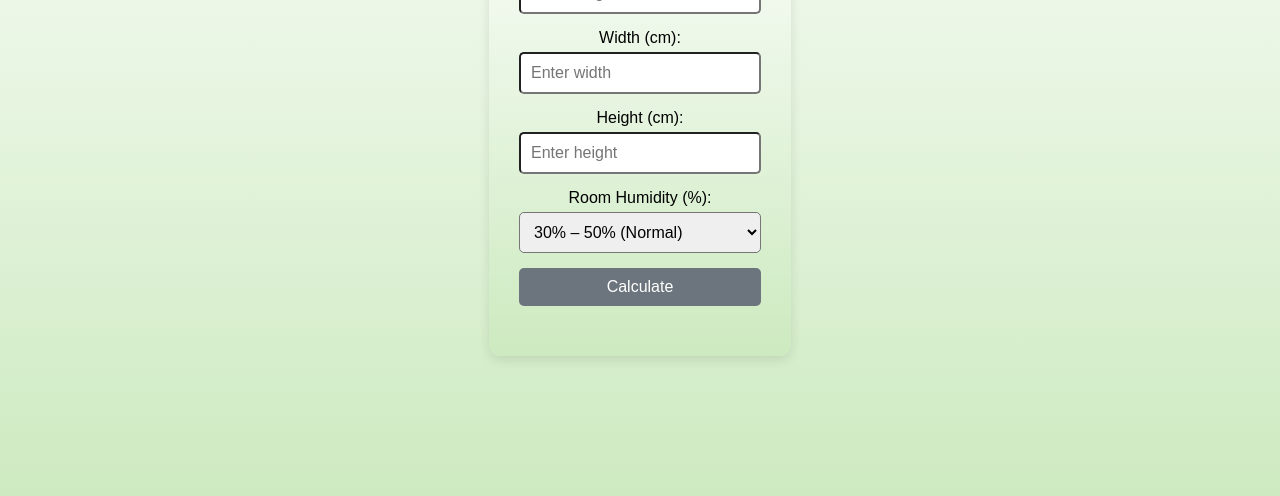
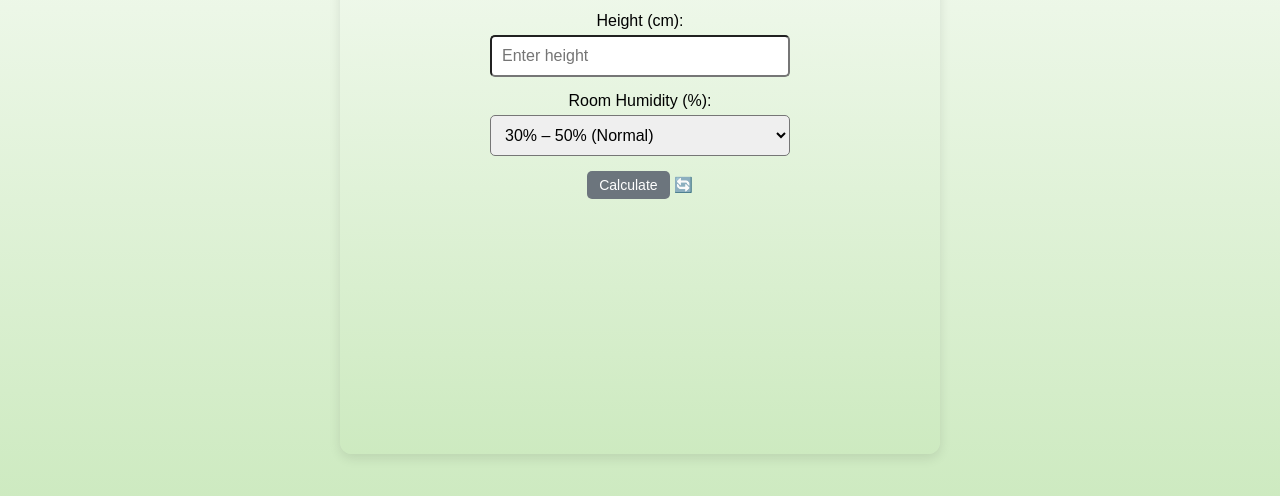
Before and after one commit to Qifang24/silica-gel-calculator, a plain HTML site: page index.html in a window 1280 px wide. Shown: the part 296-792 px from the top of the page. Drawn offline with Linux system fonts and the light colour scheme.

Commit message:
Update index.html

```diff
--- a/index.html
+++ b/index.html
@@ -28,9 +28,21 @@
       padding: 30px;
       border-radius: 12px;
       max-width: 600px;
+      width: 100%;
+      min-height: 700px;
       margin: auto;
+      box-sizing: border-box;
+      overflow: hidden;
       box-shadow: 0 4px 12px rgba(0,0,0,0.1);
       text-align: center;
+    }
+    .refresh-icon {
+      cursor: pointer;
+      font-size: 15px;
+      background: none;
+      border: none;
+      padding: 0;
+      margin-left: 0px;
     }
     label {
       display: block;
@@ -52,8 +64,11 @@
       background-color: #6c757d;
       color: white;
       border: none;
-      padding: 10px;
-      font-size: 16px;
+      padding: 6px 12px ;
+      font-size: 14px;
+      width: auto;
+      max-width: 200px;
+      display: inline-block;
       cursor: pointer;
       border-radius: 5px;
       transition: background-color 0.3s ease;
@@ -62,15 +77,21 @@
       background-color: #5a6268;
     }
     .result {
+      min-height: 180px;
       margin-top: 20px;
+      overflow-x: auto;
+      word-wrap: break-word;
       font-size: 16px;
+      transition: all 0.3 ease;
     }
     table {
       width: 100%;
       margin-top: 10px;
+      table-layout: fixed;
       border-collapse: collapse;
     }
     table, th, td {
+      word-break: break-word;
       border: 1px solid #ccc;
     }
     th, td {
@@ -105,6 +126,8 @@
     </select>
 
     <button onclick="calculateSilica()">Calculate</button>
+
+   <span class="refresh-icon" onclick="location.reload()" title="Refresh">🔄</span>
 
     <div class="result" id="result"></div>
   </div>
```
